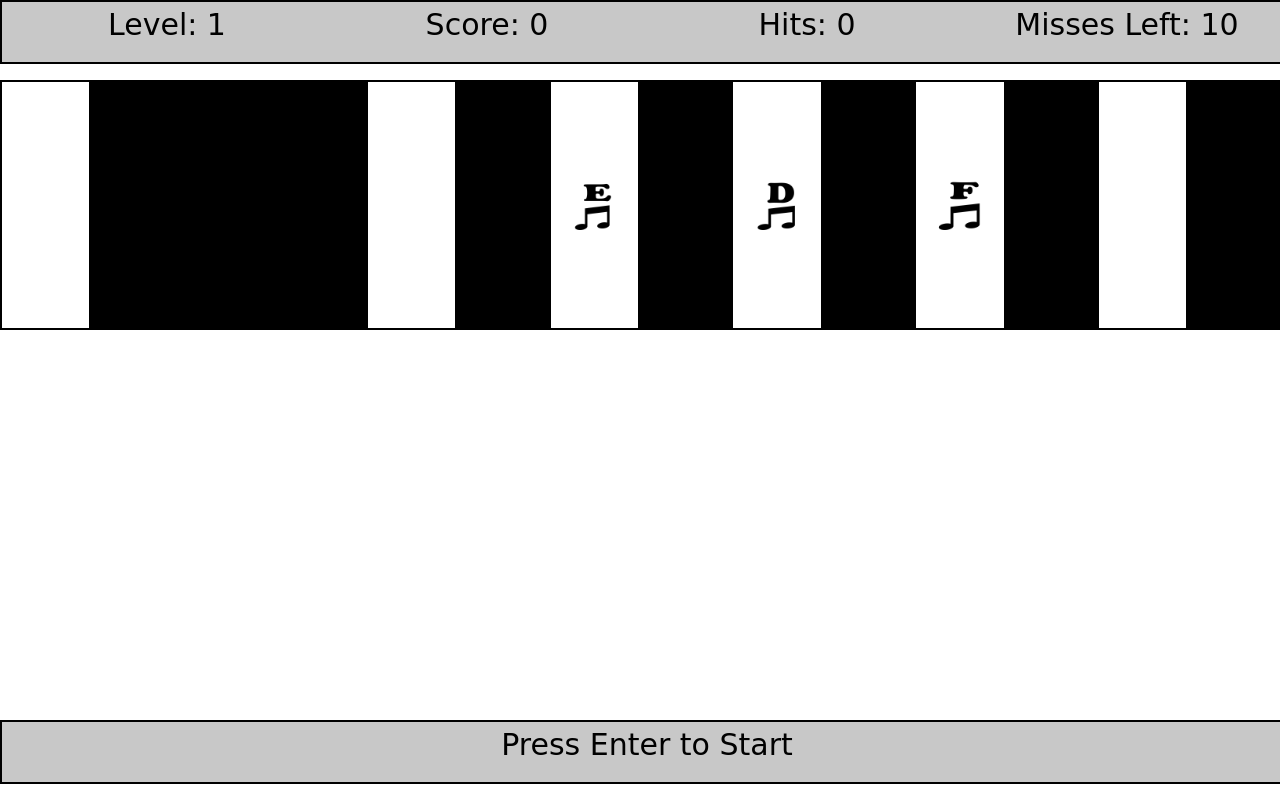
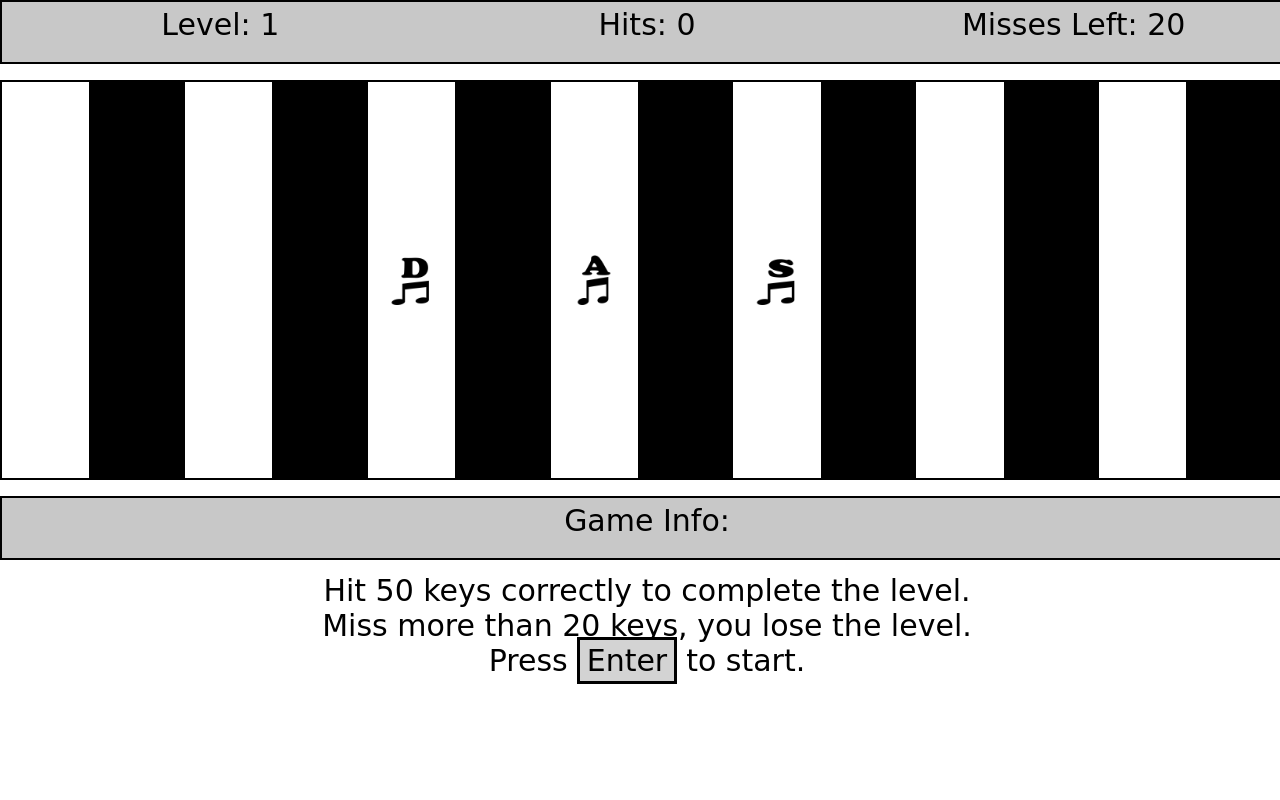
Before and after one commit to tenzin15/project01, a plain HTML site: page index.html in a window 1280 px wide. Drawn offline with nearby package versions, Linux system fonts and the light colour scheme.

Commit message:
refactored

```diff
--- a/index.html
+++ b/index.html
@@ -1,7 +1,7 @@
 <!DOCTYPE html>
 <html>
 	<head>
-		<title>Webcam motion detection</title>
+		<title>Piano Keys</title>
 		<link rel="stylesheet" type="text/css" href="styles/main.css" media="all">
     <meta charset="UTF-8">
     <meta name="viewport" content="width=device-width, initial-scale=1.0">
@@ -9,9 +9,8 @@
 	<body>
       <div id="scoreboard">
         <div id="level">Level: 1</div>
-        <div id="score">Score: 0</div>
         <div id="hits">Hits: 0</div>
-        <div id="missesLeft">Misses Left: 10</div>
+        <div id="missesLeft">Misses Left: 20</div>
       </div>
 
       <div class="wrapper">
@@ -35,8 +34,11 @@
         <source src="sounds/Jolly_Dance.mp3" type="audio/mpeg" media="">
       </audio>
 
-      <div id="huds">
-        Press Enter to Start
+      <div id="gameInfo">
+        Game Info:<br /><br />
+        Hit 50 keys correctly to complete the level.<br />
+        Miss more than 20 keys, you lose the level.<br />
+        Press <span id="enterToStart">Enter</span> to start.<br />
       </div>
 
     <script src="https://ajax.googleapis.com/ajax/libs/jquery/3.1.1/jquery.min.js"></script>
--- a/js/main.js
+++ b/js/main.js
@@ -1,16 +1,16 @@
-// create 7 piano tiles object
+  // create 7 piano tiles object
   let tilesArray = new Array(7);
   for (let i = 0; i < tilesArray.length; i++) {
     tilesArray[i] = new Tile('tile'+String(i));
   }
 
-  // create 3 random tiles with music
+  // create 4 random tiles with music
   let randomTiles = () => {
-      // A,S,E,D,F,G key code
-      const keyCode = [65, 83, 69, 68, 70, 71];
-      // randomly choose 3 tiles
+      // A,S,E,D,F,G,U,O,N,B,P,H,X key code
+      const keyCode = [65, 83, 69, 68, 70, 71, 85, 79, 78, 65, 80, 72, 88];
+      // randomly choose 4 tiles
       let randomIndex = new Set();
-      while (randomIndex.size < 3) {
+      while (randomIndex.size < 5) {
           let temp = Math.floor(Math.random()*100)%6;
           if (!randomIndex.has(temp))
             randomIndex.add(temp);
@@ -26,7 +26,7 @@
           tilesArray[index].setMusicIcon(true);
           // store unique keys/images
           while (true) {
-            const randChar = String.fromCharCode(keyCode[Math.floor(Math.random()*100)%6]);
+            const randChar = String.fromCharCode(keyCode[Math.floor(Math.random()*100)%13]);
             if (!diffKeys.has(randChar)) {
               diffKeys.add(randChar);
               tilesArray[index].setKey(randChar);
@@ -66,7 +66,7 @@
   }
 
   // scoreboard
-  let score = 0, missesLeft = 10, hits = 0;
+  let score = 0, missesLeft = 20, hits = 0;
   // store pressed keys while game in play
   let pressedKeys = new Set();
 
--- a/styles/main.css
+++ b/styles/main.css
@@ -27,7 +27,7 @@ audio {
   position: relative;
   display: inline-block;
   width: calc(100%/14);
-  height: 250px;
+  height: 400px;
   border: 2px solid black;
   background-color: black;
   box-sizing: border-box;
@@ -46,7 +46,7 @@ audio {
   100% {left: 100%;}
 }
 
-#scoreboard, #huds {
+#scoreboard, #gameInfo {
   width: 100%;
   height: 50px;
   padding: 5px;
@@ -58,14 +58,22 @@ audio {
   font-size: 30px;
 }
 
-#score, #hits, #missesLeft, #level {
+#hits, #missesLeft, #level {
   float: left;
   margin: 0 auto;
-  width: calc(100%/4);
+  width: calc(100%/3);
 }
 
-#huds {
+#gameInfo {
+  margin-top: 1rem;
   position: absolute;
-  bottom: 0;
   text-align: center;
 }
+
+#enterToStart {
+  background-color: lightgrey;
+  padding: 0.2rem;
+  padding-right: 0.4rem;
+  padding-left: 0.4rem;
+  border: 0.2rem solid black;
+}
```
Also changed, not shown: img/bg.jpg (deleted), img/music_icon_B.png (added), img/music_icon_H.png (added), img/music_icon_N.png (added), img/music_icon_O.png (added), img/music_icon_P.png (added), img/music_icon_U.png (added), img/music_icon_X.png (added).
